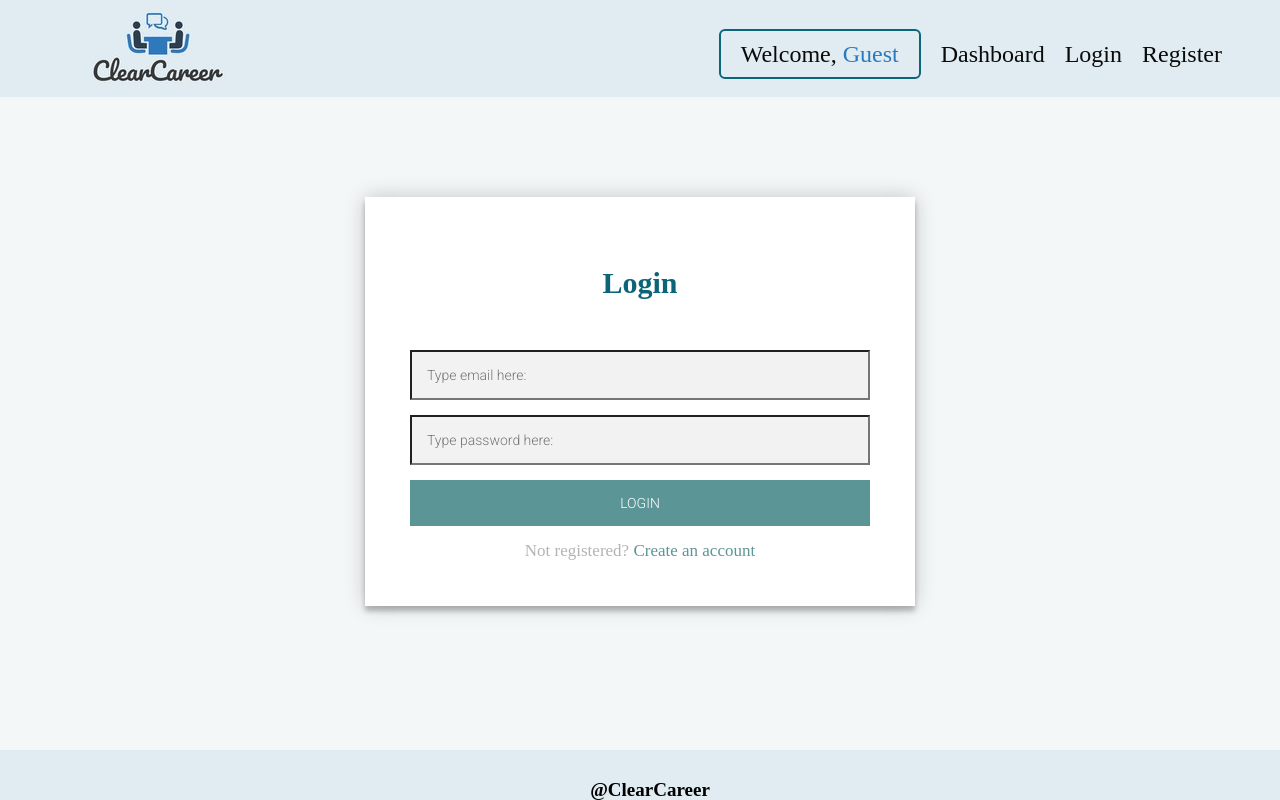
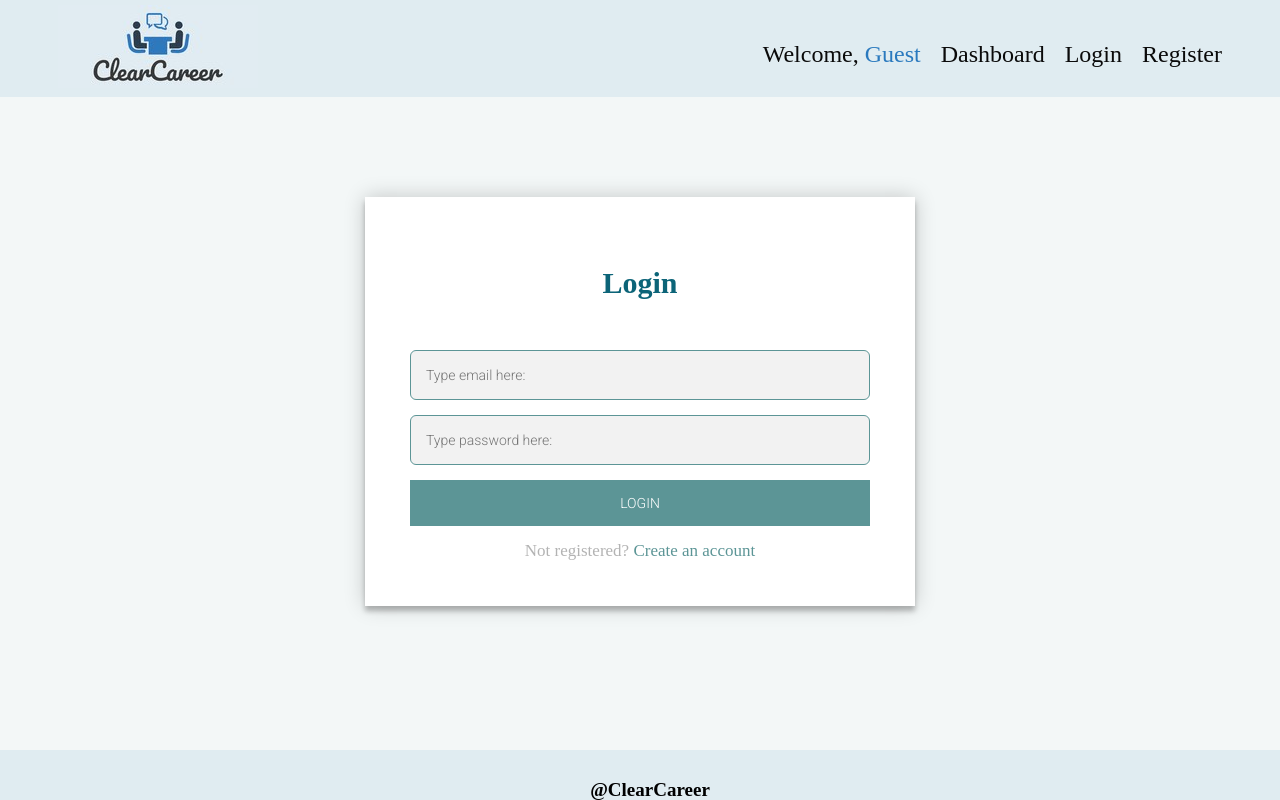
Before and after one commit to Matey-Tsilov/Clear_Career, a React (Create React App) app in the folder client/: page /login in a window 1280 px wide. Built offline with nearby package versions, Linux system fonts and the light colour scheme.

Commit message:
small cosmetics

```diff
--- a/client/src/api/api.js
+++ b/client/src/api/api.js
@@ -69,7 +69,6 @@ async function del(url) {
 async function login(data) {
 
     const serverRes = await post('/users/login', data)
-    console.log(serverRes);
 
     const userData = {
         email: serverRes.email,
--- a/client/src/components/Login/Login.module.css
+++ b/client/src/components/Login/Login.module.css
@@ -88,11 +88,15 @@
 /* Custom classes */
 .errorLabel {
  text-align: left;
- padding: 60px 20px 50px 15px;
+ padding: 0 0 0 15px;
  vertical-align: middle;
  color: red;
 }
 
+form input {
+  border: 1px solid #5c9596;
+  border-radius: 6px;
+}
 .errorInput {
 margin: 0 0 0 0;
 border-radius: 10px;
--- a/client/src/components/common/Header/Header.jsx
+++ b/client/src/components/common/Header/Header.jsx
@@ -17,7 +17,7 @@ export const Header = () => {
       </a>
       <nav>
         <div>
-          <Link to="/profile" className={style.welcoming}>Welcome, <span>{user.email || "Guest"}</span></Link>
+          <Link to="/profile">Welcome, <span>{user.email || "Guest"}</span></Link>
           <Link to="/dashboard">Dashboard</Link>
         </div>
         {Object.values(user) == 0
--- a/client/src/components/common/Header/Header.module.css
+++ b/client/src/components/common/Header/Header.module.css
@@ -34,14 +34,8 @@ header a {
   text-decoration: none;
 }
 
-.welcoming {
-  border: 2px solid #0c6478;
-  border-radius: 6px;
-  padding: 10px 20px 10px 20px;
-  margin-right: 10px;
-}
-
-.welcoming span {
+a span {
 font-size: 1em;
 color: #2a79be;
+text-decoration: solid;
 }
```
Also changed, not shown: client/src/components/Login/Login.jsx (+12 -10 lines).
